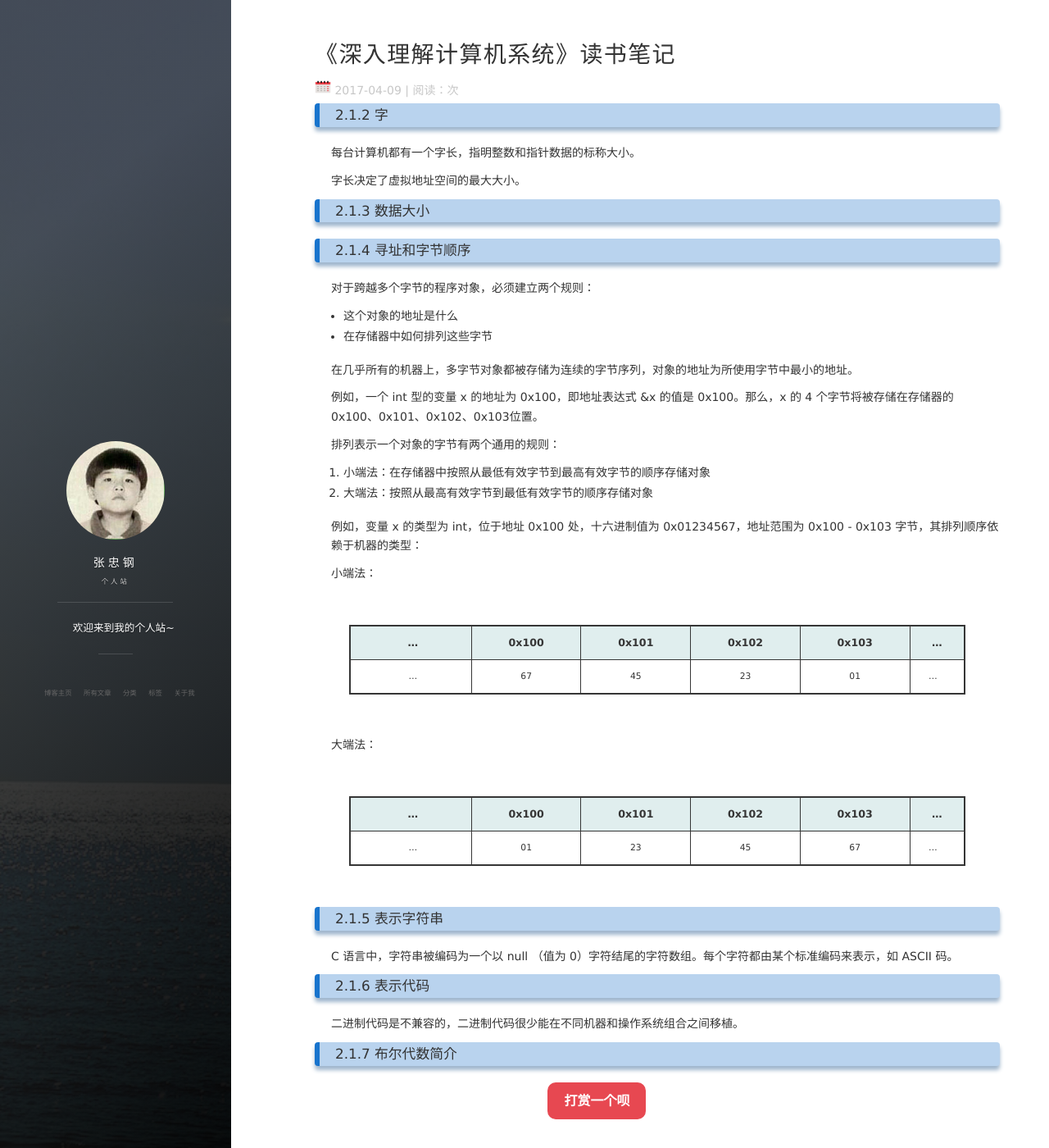
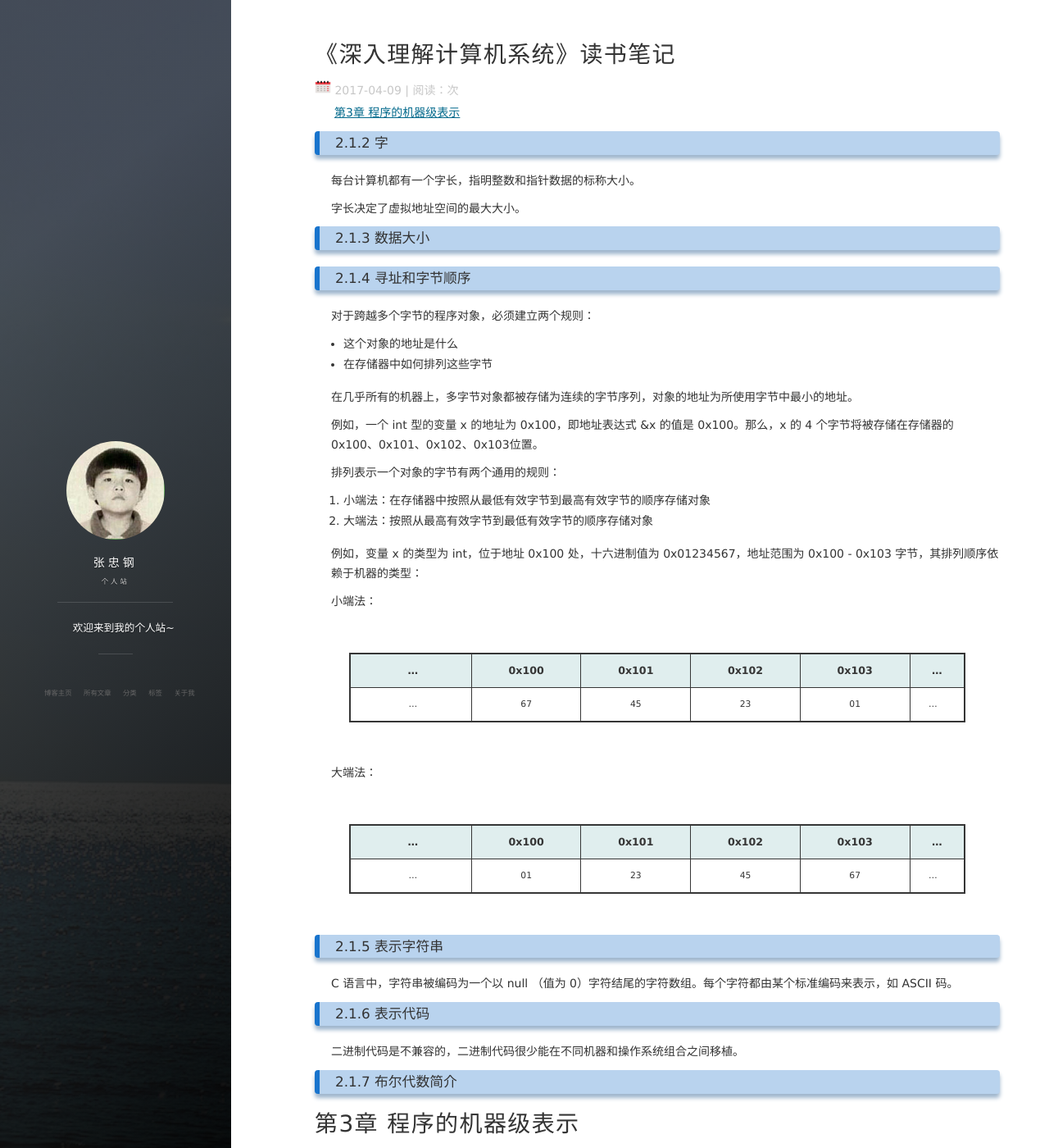
Before and after one commit to zhzhgang/zhzhgang.github.io, a Jekyll site: the page built from _posts/2017-04-09-ComputerSystemNotes.md, in a window 1280 px wide and 1400 px high. Shown: the whole window at 82% size. Built offline with Jekyll 4.4.1, drawn with Linux system fonts in a browser that asks for light colours; nearby versions of some CDN libraries; comment, search, counter and statistics services are not loaded.

Commit message:
Edit 2017-04-09-ComputerSystemNotes.md

```diff
--- a/_posts/2017-04-09-ComputerSystemNotes.md
+++ b/_posts/2017-04-09-ComputerSystemNotes.md
@@ -6,6 +6,8 @@ description: "《深入理解计算机系统》读书笔记"
 categories: [读书笔记]
 tags: [计算机系统]
 ---
+
+[第3章 程序的机器级表示](#3)
 
 
 
@@ -61,3 +63,8 @@ C 语言中，字符串被编码为一个以 null （值为 0）字符结尾的
 
 
 ### 2.1.7 布尔代数简介
+
+
+
+
+# <span id="3">第3章 程序的机器级表示
```
